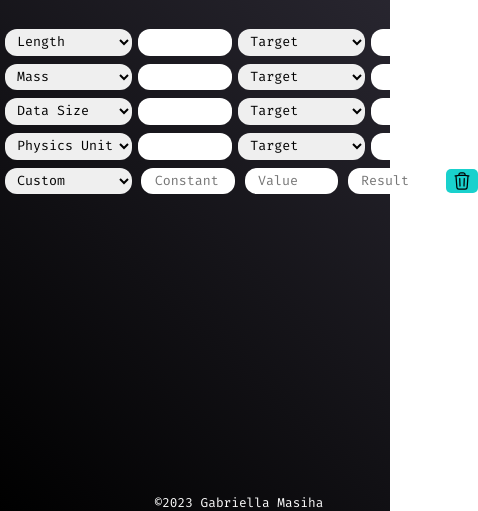
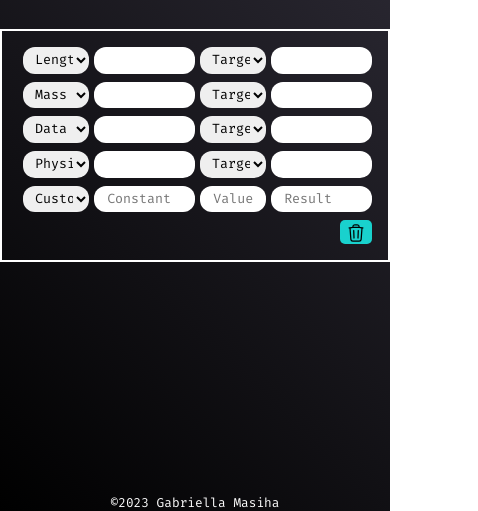
Before and after one commit to astrogabriella/UnitWizard, a plain HTML site: page index.html in a window 390 px wide. Shown: the part 333-844 px from the top of the page, 478 px wide, since content can reach past the window. Drawn offline with Linux system fonts and the light colour scheme; a web font is replaced by a local one.

Commit message:
Fixed Responsiveness

```diff
--- a/index.html
+++ b/index.html
@@ -18,8 +18,12 @@
       </div>
 
       <form id="unitCalculator">
-        <div id="lengthContainer">
-        <select class="dropdownContent custom-select" id="initialUnit" oninput="setUnitDict(event)">
+        <div id="lengthContainer" class="calculatorGrids">
+          <select
+            class="dropdownContent custom-select inputDrowdown"
+            id="initialUnit"
+            oninput="setUnitDict(event)"
+          >
             <option value="" disabled selected>Length</option>
           </select>
 
@@ -28,10 +32,14 @@
             id="input"
             name="input"
             oninput="onUserInput(event)"
-          class="textfield"
+            class="textfield inputfield"
           />
 
-        <select class="dropdownContent custom-select"" id="targetUnit" oninput="setUnitDict(event)">
+          <select
+            class="dropdownContent custom-select outputDropdown"
+            id="targetUnit"
+            oninput="setUnitDict(event)"
+          >
             <option value="" disabled selected>Target</option>
           </select>
 
@@ -39,12 +47,17 @@
             type="text"
             id="target"
             name="input"
-          class="textfield"
+            class="textfield outputfield"
             readonly
-        /></div>
+          />
+        </div>
 
-        <div id="massContainer">
-          <select class="dropdownContent custom-select" id="initialMass" oninput="setUnitDict(event)">
+        <div id="massContainer" class="calculatorGrids">
+          <select
+            class="dropdownContent custom-select inputDrowdown"
+            id="initialMass"
+            oninput="setUnitDict(event)"
+          >
             <option value="" disabled selected>Mass</option>
           </select>
 
@@ -53,10 +66,14 @@
             id="inputM"
             name="input"
             oninput="onUserInput(event)"
-            class="textfield"
+            class="textfield inputfield"
           />
 
-          <select class="dropdownContent custom-select" id="targetMass" oninput="setUnitDict(event)">
+          <select
+            class="dropdownContent custom-select outputDropdown"
+            id="targetMass"
+            oninput="setUnitDict(event)"
+          >
             <option value="" disabled selected>Target</option>
           </select>
 
@@ -64,12 +81,17 @@
             type="text"
             id="targetM"
             name="input"
-            class="textfield"
+            class="textfield outputfield"
             readonly
-          /></div>
+          />
+        </div>
 
-          <div id="bitContainer">
-            <select class="dropdownContent custom-select" id="initialBit" oninput="setUnitDict(event)">
+        <div id="bitContainer" class="calculatorGrids">
+          <select
+            class="dropdownContent custom-select inputDrowdown"
+            id="initialBit"
+            oninput="setUnitDict(event)"
+          >
             <option value="" disabled selected>Data Size</option>
           </select>
 
@@ -78,10 +100,14 @@
             id="inputB"
             name="input"
             oninput="onUserInput(event)"
-              class="textfield"
+            class="textfield inputfield"
           />
 
-            <select class="dropdownContent custom-select" id="targetBit" oninput="setUnitDict(event)">
+          <select
+            class="dropdownContent custom-select outputDropdown"
+            id="targetBit"
+            oninput="setUnitDict(event)"
+          >
             <option value="" disabled selected>Target</option>
           </select>
 
@@ -89,12 +115,17 @@
             type="text"
             id="targetB"
             name="input"
-              class="textfield"
+            class="textfield outputfield"
             readonly
-            /></div>
+          />
+        </div>
 
-            <div id="AUContainer">
-              <select class="dropdownContent custom-select" id="initialAU" oninput="setUnitDict(event)">
+        <div id="AUContainer" class="calculatorGrids">
+          <select
+            class="dropdownContent custom-select inputDrowdown"
+            id="initialAU"
+            oninput="setUnitDict(event)"
+          >
             <option value="" disabled selected>Physics Unit</option>
           </select>
 
@@ -103,10 +134,14 @@
             id="inputKm"
             name="input"
             oninput="onUserInput(event)"
-                class="textfield"
+            class="textfield inputfield"
           />
 
-              <select class="dropdownContent custom-select" id="targetAU" oninput="setUnitDict(event)">
+          <select
+            class="dropdownContent custom-select outputDropdown"
+            id="targetAU"
+            oninput="setUnitDict(event)"
+          >
             <option value="" disabled selected>Target</option>
           </select>
 
@@ -114,28 +149,54 @@
             type="text"
             id="targetKm"
             name="input"
-                class="textfield"
+            class="textfield outputfield"
             readonly
-              /></div>
+          />
+        </div>
 
-
-
-
-        <div id="customContainer">
-        <select class="dropbtn"  name="select" id="select" onchange="customConversion(event)">
+        <div id="customContainer" class="calculatorGrids">
+          <select
+            class="dropbtn"
+            name="select"
+            id="select"
+            onchange="customConversion(event)"
+          >
             <option value="custom" id="custom">Custom</option>
           </select>
 
-          <input type="text" id="constant" value="" placeholder="Constant" oninput="customConversion(event)">
-          <input type="text" id="inputValue" value="" placeholder="Value" oninput="customConversion(event)">
-          <input type="text" id="outputValue" placeholder="Result" readonly>   <div id="resetBtn">
-            <button type="reset" onclick="resetForm(event)" id="reset"><svg xmlns="http://www.w3.org/2000/svg" fill="none" viewBox="0 0 24 24" stroke-width="1.5" stroke="currentColor" class="w-6 h-6">
-                <path stroke-linecap="round" stroke-linejoin="round" d="M14.74 9l-.346 9m-4.788 0L9.26 9m9.968-3.21c.342.052.682.107 1.022.166m-1.022-.165L18.16 19.673a2.25 2.25 0 01-2.244 2.077H8.084a2.25 2.25 0 01-2.244-2.077L4.772 5.79m14.456 0a48.108 48.108 0 00-3.478-.397m-12 .562c.34-.059.68-.114 1.022-.165m0 0a48.11 48.11 0 013.478-.397m7.5 0v-.916c0-1.18-.91-2.164-2.09-2.201a51.964 51.964 0 00-3.32 0c-1.18.037-2.09 1.022-2.09 2.201v.916m7.5 0a48.667 48.667 0 00-7.5 0" />
+          <input
+            type="text"
+            id="constant"
+            value=""
+            placeholder="Constant"
+            oninput="customConversion(event)"
+          />
+          <input
+            type="text"
+            id="inputValue"
+            value=""
+            placeholder="Value"
+            oninput="customConversion(event)"
+          />
+          <input type="text" id="outputValue" placeholder="Result" readonly />
+          <div id="resetBtn"></div>
+        </div>
+          <button type="reset" onclick="resetForm(event)" id="reset">
+            <svg
+              xmlns="http://www.w3.org/2000/svg"
+              fill="none"
+              viewBox="0 0 24 24"
+              stroke-width="1.5"
+              stroke="currentColor"
+              class="w-6 h-6"
+            >
+              <path
+                stroke-linecap="round"
+                stroke-linejoin="round"
+                d="M14.74 9l-.346 9m-4.788 0L9.26 9m9.968-3.21c.342.052.682.107 1.022.166m-1.022-.165L18.16 19.673a2.25 2.25 0 01-2.244 2.077H8.084a2.25 2.25 0 01-2.244-2.077L4.772 5.79m14.456 0a48.108 48.108 0 00-3.478-.397m-12 .562c.34-.059.68-.114 1.022-.165m0 0a48.11 48.11 0 013.478-.397m7.5 0v-.916c0-1.18-.91-2.164-2.09-2.201a51.964 51.964 0 00-3.32 0c-1.18.037-2.09 1.022-2.09 2.201v.916m7.5 0a48.667 48.667 0 00-7.5 0"
+              />
             </svg>
-              </button></div>
-      </div>
-
-
+          </button>
       </form>
     </div>
     <footer id="footer">&copy;2023 Gabriella Masiha</footer>
--- a/style.css
+++ b/style.css
@@ -4,7 +4,6 @@
   margin: 0;
   font-family: "Fira Mono", monospace;
   box-sizing: border-box;
-
 }
 
 html {
@@ -13,11 +12,11 @@ html {
   background-size: 100% 100%;
   background: linear-gradient(43deg, black, #373441);
   background-repeat: no-repeat;
-
 }
 
 body {
-  overflow: auto;
+  width: 100vw;
+
   display: grid;
   grid-template-rows: 14% 1fr 2%;
   grid-template-areas:
@@ -29,32 +28,24 @@ body {
 
 /* CSS */
 
-
 #unitCalculator {
+  width: 100%;
+  max-width: 40em;
   display: flex;
+  box-sizing: border-box;
   gap: 0.5em;
   flex-direction: column;
   justify-content: center;
   align-items: stretch;
-}
-#massContainer{    display: flex;
-  gap: 0.1em;}
-#bitContainer{    display: flex;
-  gap: 0.1em;}
-#AUContainer{    display: flex;
-  gap: 0.1em;
-}
-#reset {
-  width: 4em;
-  align-self: center;
+  border: white 2px solid;
+  padding: 1em;
 }
 
-.container1 {
-  margin-top: 5em;
-  margin-left: 2em;
-}
+
+
 
 #container {
+  width: 100vw;
   grid-area: container;
   font-family: Megrim, cursive;
   display: flex;
@@ -63,8 +54,6 @@ body {
   align-items: center;
   gap: 2em;
 }
-
-
 
 #footer {
   grid-area: footer;
@@ -89,14 +78,14 @@ body {
 #logo {
   width: clamp(30px, 118px, 120px);
 }
-#resetBtn{
+
+#resetBtn {
   display: flex;
-
 }
 
 #reset {
   display: inline-flex;
-  align-items: center;
+  align-items: end;
   justify-content: center;
   width: 2.4em;
   height: 1.8em;
@@ -105,51 +94,45 @@ body {
   border: none;
   border-radius: 5px;
   cursor: pointer;
+  align-self: self-end;
 }
-select{
-  width: clamp(3em, 9.5em, 10em);
+select {
   border-radius: 0.9em;
   padding-left: 0.6em;
   height: 2em;
   border: none;
-  margin-left: 5px;}
+  margin-left: 5px;
+}
 
-
-input{   width: clamp(1em, 7em, 7em);
+input {
   border-radius: 0.9em;
   padding-left: 1em;
   border: none;
-  margin-left: 5px;}
-
-#customContainer{
-display: flex;
+  margin-left: 5px;
   gap: 0.3em;
+  min-width:0;
 }
 
-#lengthContainer{
+#header {
   display: flex;
-    gap: 0.1em;
-
+  align-items: center;
 }
 
 
 
-#header{display: flex;
-  align-items: center;
+.calculatorGrids {
+  display: grid;
+  grid-template-columns: 20% 1fr 20% 1fr;
 }
 
-@media screen and (max-width: 600px){
-
-  #header{
+@media screen and (max-width: 1200px) {
+  #header {
     display: flex;
-
     align-content: center;
     justify-content: center;
   }
 
-
-
-#container{
+  #container {
     grid-area: container;
     font-family: Megrim, cursive;
     display: flex;
@@ -159,11 +142,7 @@ gap: 0.3em;
     flex-direction: column;
     justify-content: flex-start;
   }
-
-}
-
   #container img {
-
     width: clamp(30px, 30px, 120px);
   }
 
@@ -172,7 +151,4 @@ gap: 0.3em;
   }
 
 
-
-input {
-  width: clamp(1em, 7em, 7em);
 }
```
Lines whose indentation alone changed are shown as unchanged.
